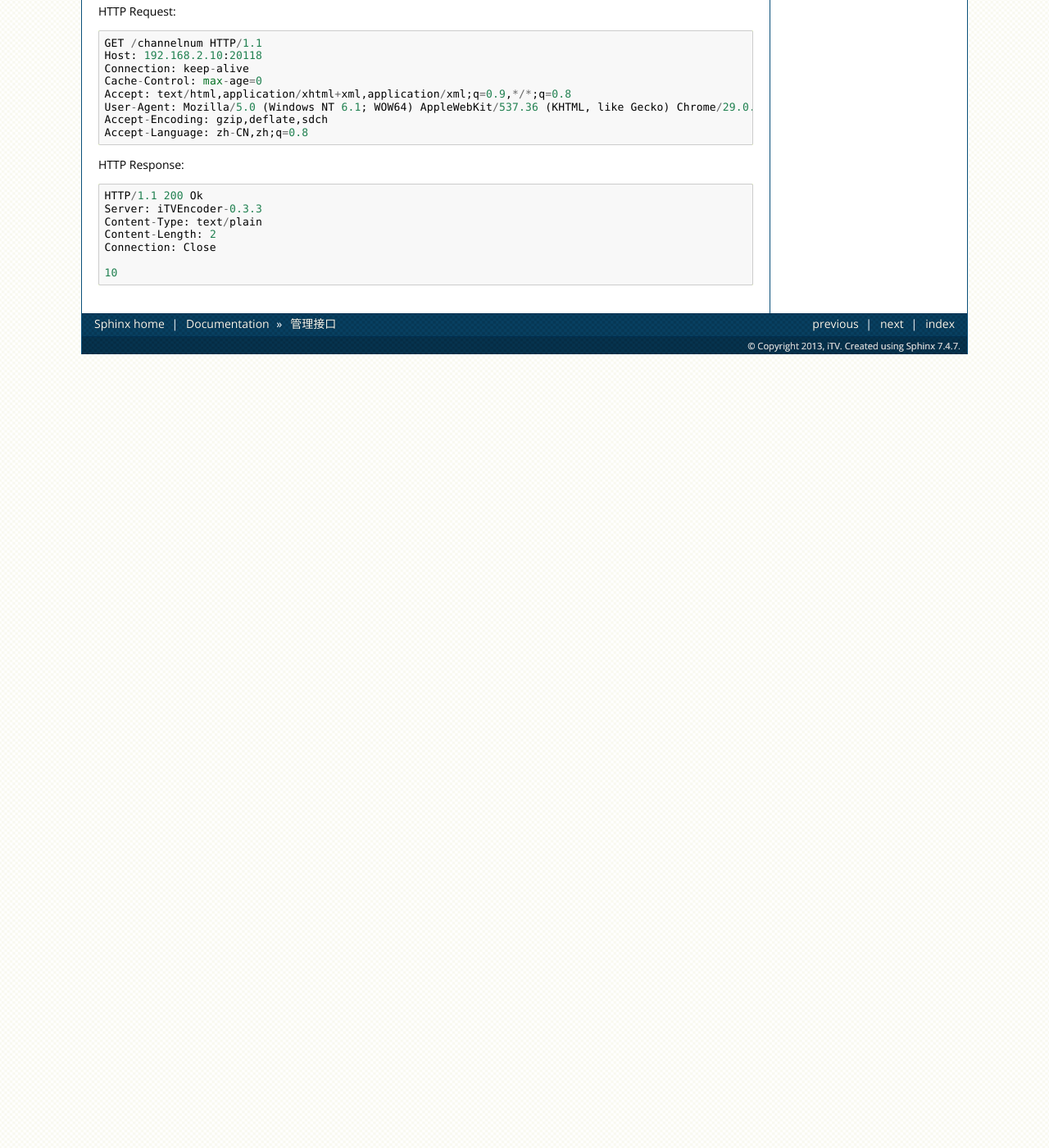
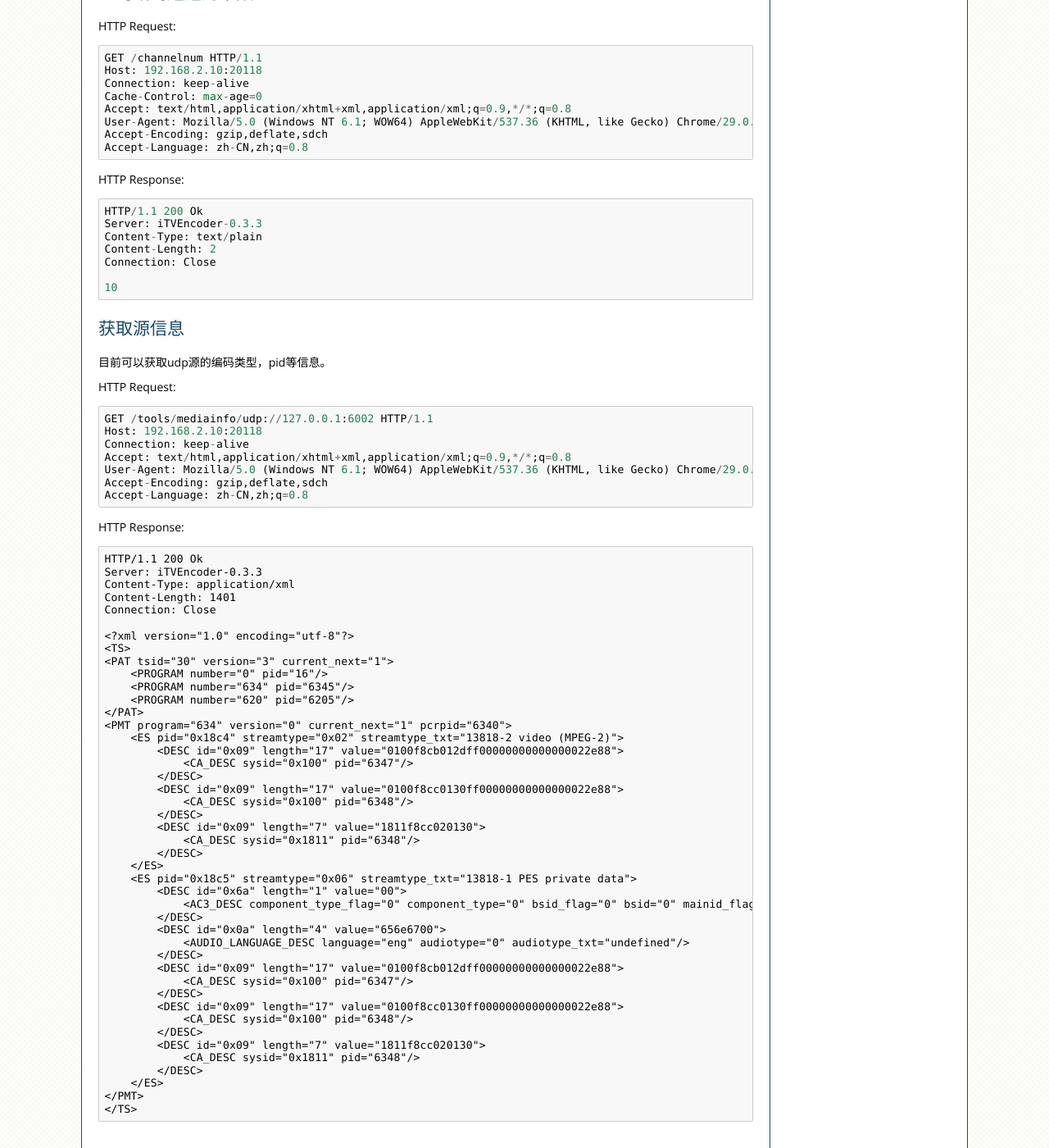
Before and after one commit to uitv/itvencoder, a Sphinx documentation site: the page built from docs/management.rst, in a window 1280 px wide and 1400 px high, scrolled down 5921 px. Shown: the whole window at 82% size. Built offline with Sphinx 7.4.7, drawn with Linux system fonts in a browser that asks for light colours; before the commit the page ends 6353 px from its top, so only the background shows below that.

Commit message:
tools-mediainfo

```diff
--- a/docs/management.rst
+++ b/docs/management.rst
@@ -339,3 +339,65 @@ HTTP Response::
     Connection: Close
 
     10
+
+获取源信息
+==========
+
+目前可以获取udp源的编码类型，pid等信息。
+
+HTTP Request::
+
+    GET /tools/mediainfo/udp://127.0.0.1:6002 HTTP/1.1
+    Host: 192.168.2.10:20118
+    Connection: keep-alive
+    Accept: text/html,application/xhtml+xml,application/xml;q=0.9,*/*;q=0.8
+    User-Agent: Mozilla/5.0 (Windows NT 6.1; WOW64) AppleWebKit/537.36 (KHTML, like Gecko) Chrome/29.0.1547.66 Safari/537.36
+    Accept-Encoding: gzip,deflate,sdch
+    Accept-Language: zh-CN,zh;q=0.8
+
+HTTP Response::
+
+    HTTP/1.1 200 Ok
+    Server: iTVEncoder-0.3.3
+    Content-Type: application/xml
+    Content-Length: 1401
+    Connection: Close
+
+    <?xml version="1.0" encoding="utf-8"?>
+    <TS>
+    <PAT tsid="30" version="3" current_next="1">
+        <PROGRAM number="0" pid="16"/>
+        <PROGRAM number="634" pid="6345"/>
+        <PROGRAM number="620" pid="6205"/>
+    </PAT>
+    <PMT program="634" version="0" current_next="1" pcrpid="6340">
+        <ES pid="0x18c4" streamtype="0x02" streamtype_txt="13818-2 video (MPEG-2)">
+            <DESC id="0x09" length="17" value="0100f8cb012dff00000000000000022e88">
+                <CA_DESC sysid="0x100" pid="6347"/>
+            </DESC>
+            <DESC id="0x09" length="17" value="0100f8cc0130ff00000000000000022e88">
+                <CA_DESC sysid="0x100" pid="6348"/>
+            </DESC>
+            <DESC id="0x09" length="7" value="1811f8cc020130">
+                <CA_DESC sysid="0x1811" pid="6348"/>
+            </DESC>
+        </ES>
+        <ES pid="0x18c5" streamtype="0x06" streamtype_txt="13818-1 PES private data">
+            <DESC id="0x6a" length="1" value="00">
+                <AC3_DESC component_type_flag="0" component_type="0" bsid_flag="0" bsid="0" mainid_flag="0" mainid="0" asvc_flag="0" asvc="0"/>
+            </DESC>
+            <DESC id="0x0a" length="4" value="656e6700">
+                <AUDIO_LANGUAGE_DESC language="eng" audiotype="0" audiotype_txt="undefined"/>
+            </DESC>
+            <DESC id="0x09" length="17" value="0100f8cb012dff00000000000000022e88">
+                <CA_DESC sysid="0x100" pid="6347"/>
+            </DESC>
+            <DESC id="0x09" length="17" value="0100f8cc0130ff00000000000000022e88">
+                <CA_DESC sysid="0x100" pid="6348"/>
+            </DESC>
+            <DESC id="0x09" length="7" value="1811f8cc020130">
+                <CA_DESC sysid="0x1811" pid="6348"/>
+            </DESC>
+        </ES>
+    </PMT>
+    </TS>
```
Also changed, not shown: 1 other file.
